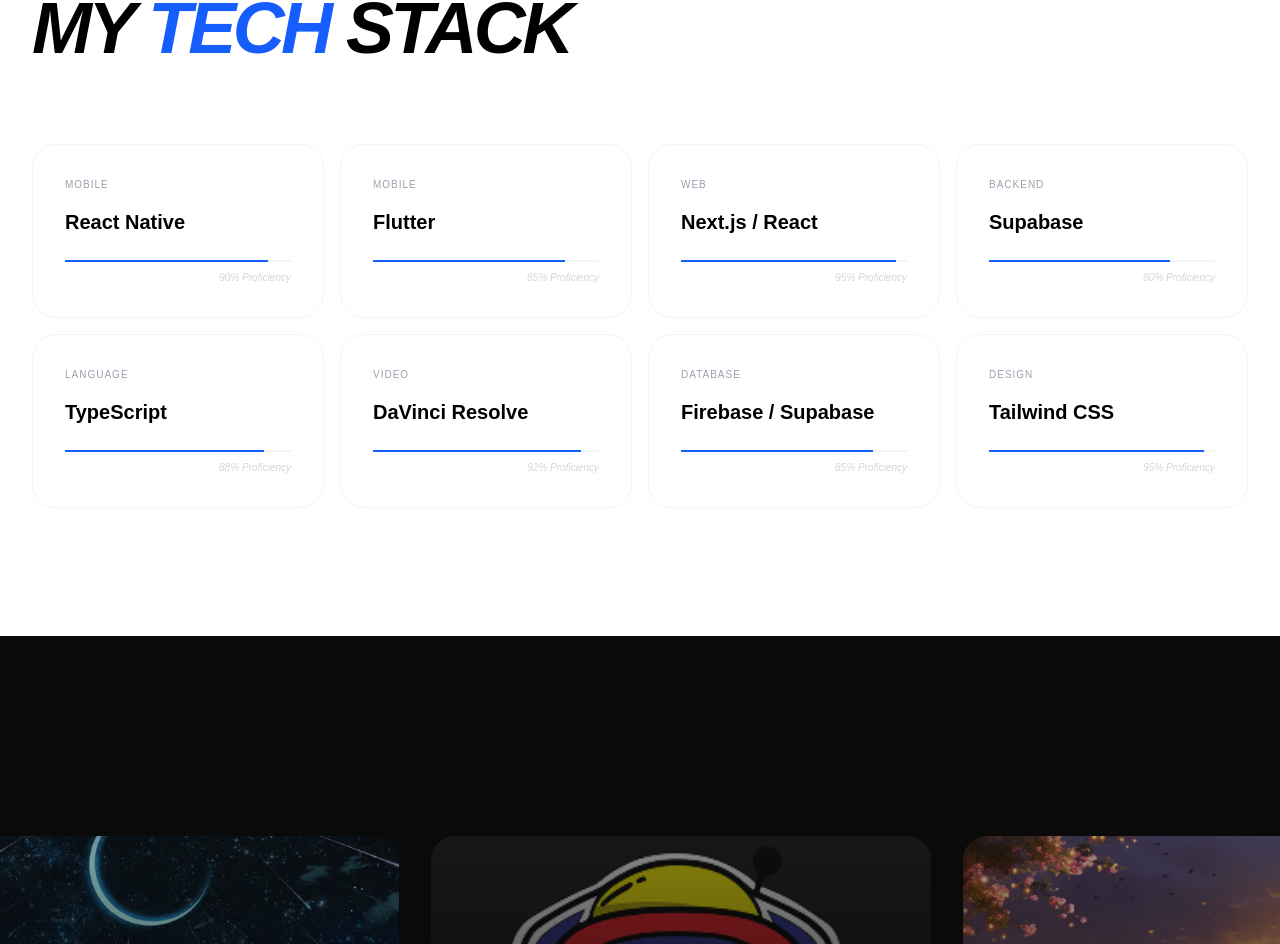
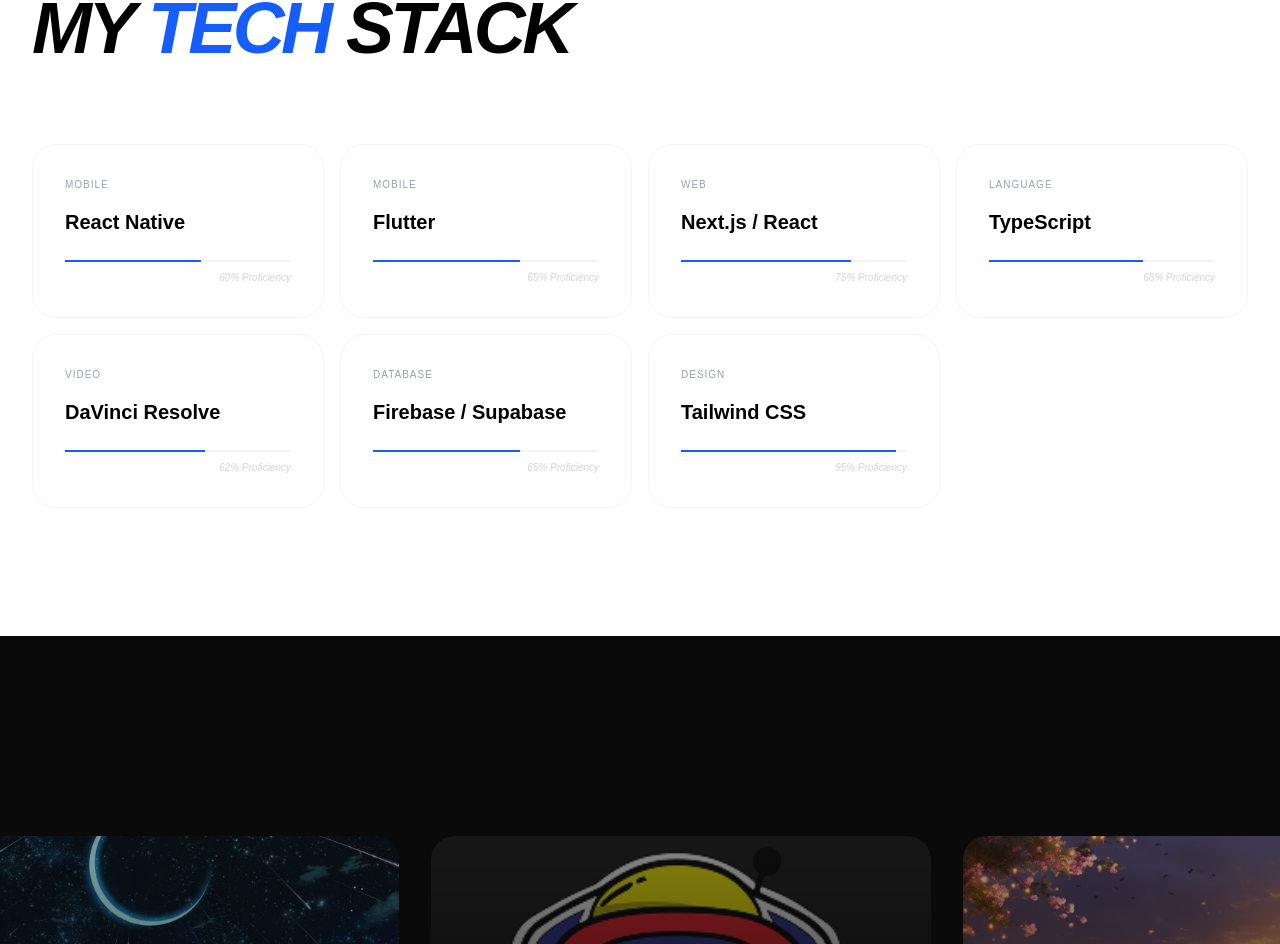
Before and after one commit to supunyasanthaofficial/my-portfolio01, a Next.js app: page / in a window 1280 px wide. Shown: the part 3390-4334 px from the top of the page. Built offline with nearby package versions, Linux system fonts and the light colour scheme.

Commit message:
Update skill levels in Skills component for accuracy

```diff
--- a/components/Skills.tsx
+++ b/components/Skills.tsx
@@ -2,17 +2,16 @@
 import { motion } from "framer-motion";
 // Skilss
 const skills = [
-  { name: "React Native", category: "Mobile", level: "90%" },
-  { name: "Flutter", category: "Mobile", level: "85%" },
-  { name: "Next.js / React", category: "Web", level: "95%" },
-  { name: "Supabase", category: "Backend", level: "80%" },
-  { name: "TypeScript", category: "Language", level: "88%" },
-  { name: "DaVinci Resolve", category: "Video", level: "92%" },
-  { name: "Firebase / Supabase", category: "Database", level: "85%" },
+  { name: "React Native", category: "Mobile", level: "60%" },
+  { name: "Flutter", category: "Mobile", level: "65%" },
+  { name: "Next.js / React", category: "Web", level: "75%" },
+  { name: "TypeScript", category: "Language", level: "68%" },
+  { name: "DaVinci Resolve", category: "Video", level: "62%" },
+  { name: "Firebase / Supabase", category: "Database", level: "65%" },
   { name: "Tailwind CSS", category: "Design", level: "95%" },
 ];
 
-export default function Skills() {
+function Skills() {
   return (
     <section className="py-32 bg-white text-black px-8">
       <div className="max-w-7xl mx-auto">
@@ -64,3 +63,4 @@
     </section>
   );
 }
+export default Skills;
```
